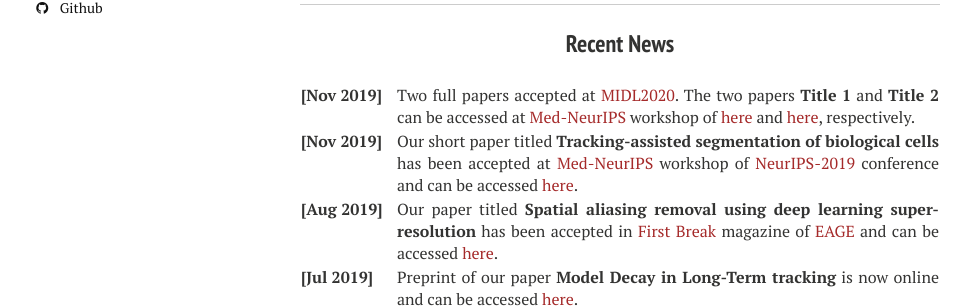
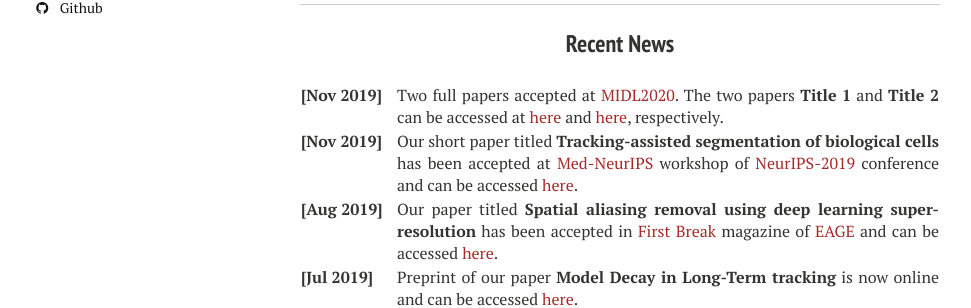
Before and after one commit to dkgupta90/dkgupta90.github.io, a Jekyll site: the page built from index.md, in a window 1280 px wide. Shown: the part 462-770 px from the top of the page, without its empty margins (20-991 px from the left). Built offline with Jekyll 4.4.1, drawn with Linux system fonts in a browser that asks for light colours; nearby versions of some CDN libraries.

Commit message:
added midl info

```diff
--- a/index.md
+++ b/index.md
@@ -19,7 +19,7 @@
     <col width="85%">
     <tr>
         <td valign="top"><strong>[Nov 2019]</strong></td>
-        <td>Two full papers accepted at <a href="https://2020.midl.io">MIDL2020</a>. The two papers <b>Title 1</b> and <b>Title 2</b> can be accessed at <a href='https://sites.google.com/view/med-neurips-2019'>Med-NeurIPS</a> workshop of <a href='https://nips.cc/'>here</a> and <a href='https://profs.etsmtl.ca/hlombaert/public/medneurips2019/85_CameraReadySubmission_nips_2018.pdf'>here</a>, respectively.</td>
+        <td>Two full papers accepted at <a href="https://2020.midl.io">MIDL2020</a>. The two papers <b>Title 1</b> and <b>Title 2</b> can be accessed at <a href='https://sites.google.com/view/med-neurips-2019'>here</a>  and <a href='https://profs.etsmtl.ca/hlombaert/public/medneurips2019/85_CameraReadySubmission_nips_2018.pdf'>here</a>, respectively.</td>
     </tr>
     <tr>
         <td valign="top"><strong>[Nov 2019]</strong></td>
```
